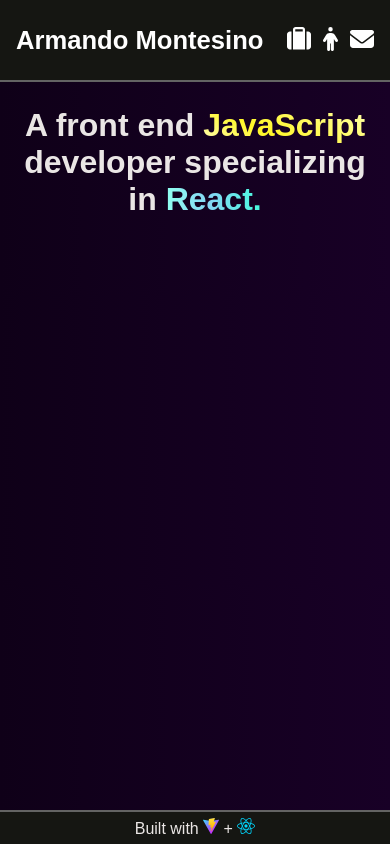
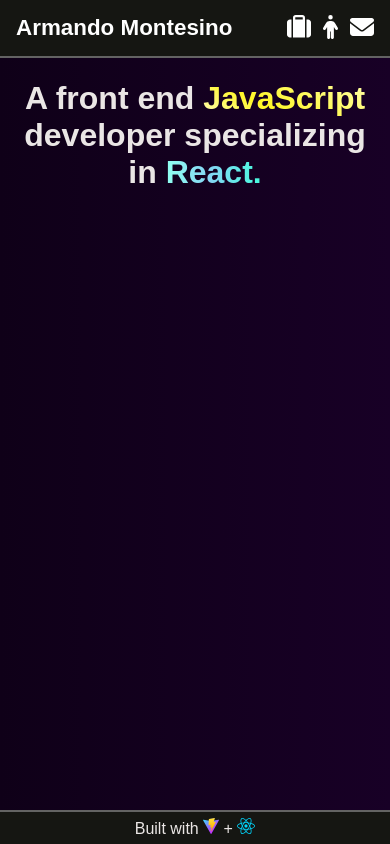
Before and after one commit to amontesino/portfolio, a React (Vite) app: page / in a window 390 px wide. Built offline with nearby package versions, Linux system fonts and the light colour scheme; a web font is replaced by a local one.

Commit message:
changed header name to properly fit on smaller phone screens

```diff
--- a/src/index.css
+++ b/src/index.css
@@ -18,7 +18,7 @@ html {
   top: 0;
   left: 0;
   right: 0;
-  height: 5em;
+  height: 3.5em;
   background: #151612;
   border-bottom: 2px solid rgb(99, 99, 99);
   justify-content: space-between;
@@ -33,7 +33,7 @@ html {
 }
 
 .header-name {
-  font-size: 0.8em;
+  font-size: 0.7em;
 }
 
 .header-link,
@@ -185,7 +185,7 @@ html {
 
 .page-section,
 .contact-page-section {
-  padding-top: 3.7em;
+  padding-top: 2em;
   padding-bottom: 3em;
 }
 
```
